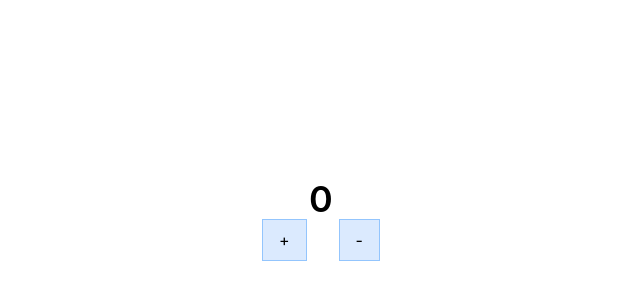
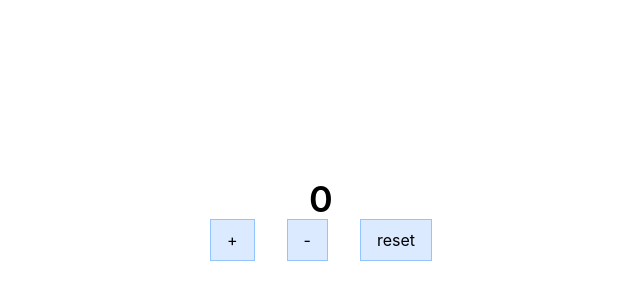
Before and after one commit to tagbochinedu/react-redux, a React (Create React App) app: page / in a window 1280 px wide. Shown: the part 180-480 px from the top of the page, without its empty margins (319-959 px from the left). Built offline with nearby package versions, Linux system fonts and the light colour scheme.

Commit message:
redux project ui change

```diff
--- a/src/features/counter/Counter.js
+++ b/src/features/counter/Counter.js
@@ -1,6 +1,6 @@
 import React from "react";
 import { useSelector, useDispatch } from "react-redux";
-import { increment, decrement } from "./counterSlice";
+import { increment, decrement, reset } from "./counterSlice";
 
 const Counter = () => {
   const count = useSelector((state) => state.counter.count);
@@ -26,6 +26,14 @@ const Counter = () => {
         >
           -
         </button>
+        <button
+          className="px-4 py-2 border border-blue-300 bg-blue-100 mx-4"
+          onClick={() => {
+            dispatch(reset());
+          }}
+        >
+          reset
+        </button>
       </div>
     </section>
   );
--- a/src/features/counter/counterSlice.js
+++ b/src/features/counter/counterSlice.js
@@ -14,8 +14,14 @@ export const counterSlice = createSlice({
     decrement: (state) => {
       state.count -= 1;
     },
+    reset: (state)=>{
+        state.count = initialState.count
+    },
+incrementByAmount: (state, action)=>{
+        state.count += action.payload
+    }
   },
 });
 
-export const { increment, decrement } = counterSlice.actions;
+export const { increment, decrement, reset } = counterSlice.actions;
 export default counterSlice.reducer
```
